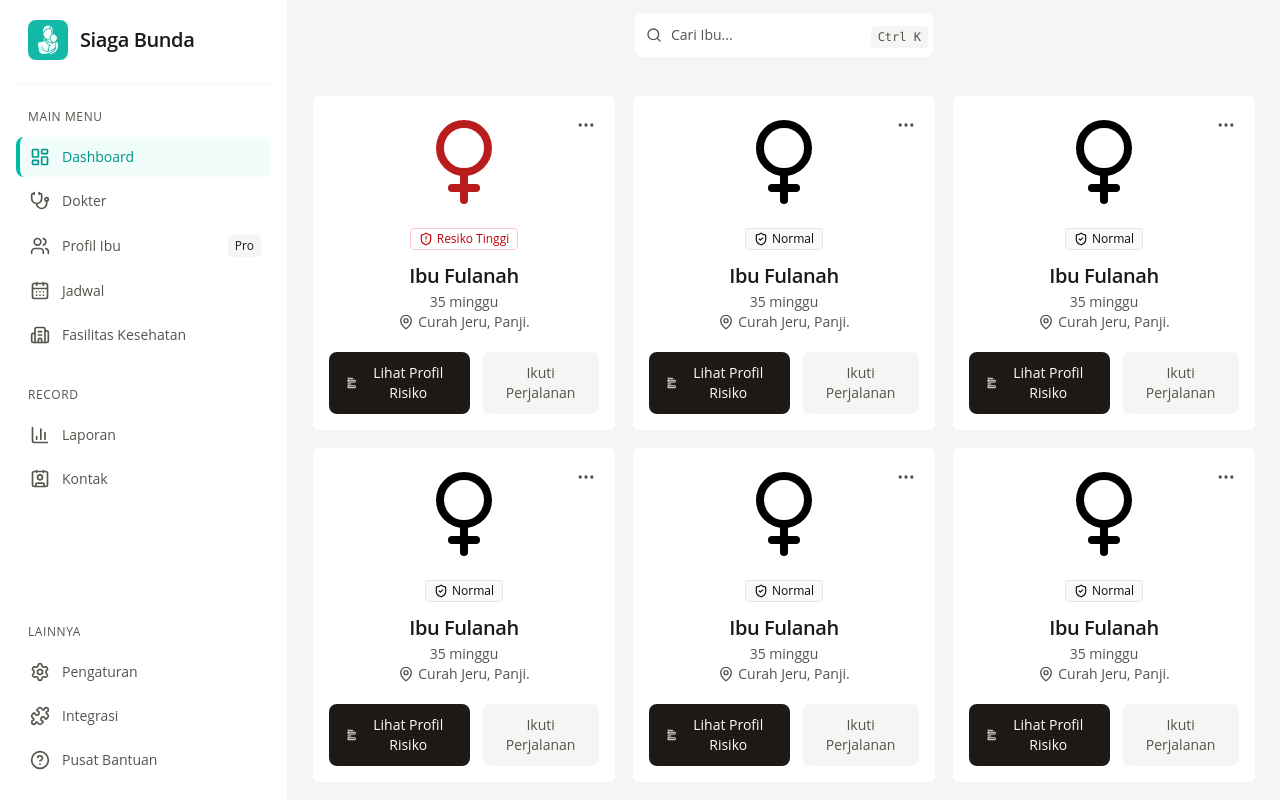
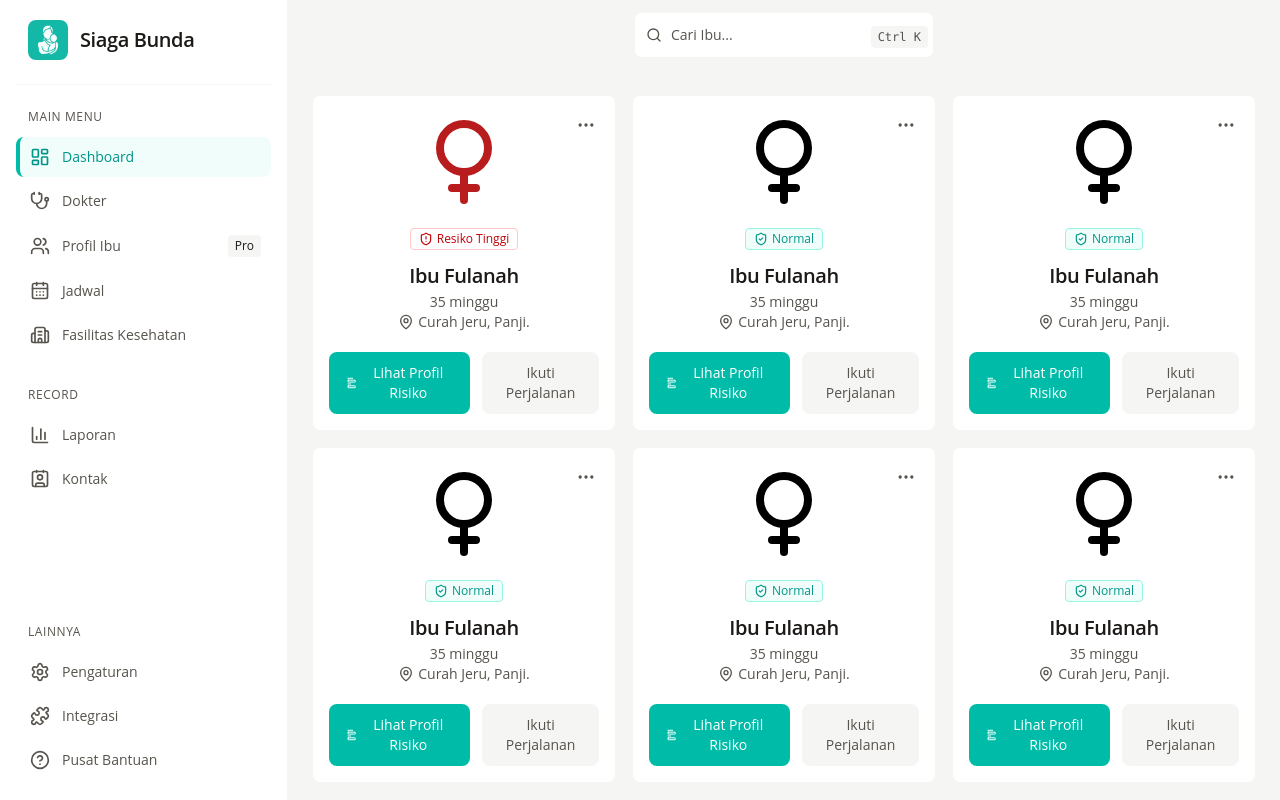
Before and after one commit to stywn93/siaga-bunda-fb, a React (Vite) app: page / in a window 1280 px wide. Shown: the top 800 px of the page. Built offline with nearby package versions, Linux system fonts and the light colour scheme.

Commit message:
Update Sidebar component styles for improved UI consistency; adjust color variables in CSS

```diff
--- a/src/components/Sidebar.tsx
+++ b/src/components/Sidebar.tsx
@@ -23,33 +23,33 @@ function Sidebar() {
                             <p className="px-3 text-xs font-medium uppercase tracking-wider text-body">Main Menu</p>
                             <ul className="mt-3 space-y-1 font-medium">
                                 <li>
-                                    <a href="#" className="relative flex items-center gap-3 rounded-base border-s-4 border-teal-500 bg-teal-50 px-2.5 py-2.5 text-sm font-medium text-teal-600">
+                                    <a href="#" className="relative flex items-center gap-3 rounded-base border-s-4 border-brand bg-brand-softer px-2.5 py-2.5 text-sm font-medium text-fg-brand">
                                         <LayoutDashboard className="h-5 w-5" />
                                         <span>Dashboard</span>
                                     </a>
                                 </li>
                                 <li>
                                     <a href="#" className="group flex items-center gap-3 rounded-base border-s-4 border-transparent px-2.5 py-2.5 text-sm font-medium text-body hover:bg-neutral-secondary-soft hover:text-heading">
-                                        <Stethoscope className="h-5 w-5 transition-colors group-hover:text-teal-600" />
+                                        <Stethoscope className="h-5 w-5 transition-colors group-hover:text-fg-brand" />
                                         <span>Dokter</span>
                                     </a>
                                 </li>
                                 <li>
                                     <a href="#" className="group flex items-center gap-3 rounded-base border-s-4 border-transparent px-2.5 py-2.5 text-sm font-medium text-body hover:bg-neutral-secondary-soft hover:text-heading">
-                                        <Users className="h-5 w-5 transition-colors group-hover:text-teal-600" />
+                                        <Users className="h-5 w-5 transition-colors group-hover:text-fg-brand" />
                                         <span className="flex-1">Profil Ibu</span>
                                         <span className="rounded-sm border border-default-medium bg-neutral-secondary-medium px-1.5 py-0.5 text-xs font-medium text-heading">Pro</span>
                                     </a>
                                 </li>
                                 <li>
                                     <a href="#" className="group flex items-center gap-3 rounded-base border-s-4 border-transparent px-2.5 py-2.5 text-sm font-medium text-body hover:bg-neutral-secondary-soft hover:text-heading">
-                                        <CalendarDays className="h-5 w-5 transition-colors group-hover:text-teal-600" />
+                                        <CalendarDays className="h-5 w-5 transition-colors group-hover:text-fg-brand" />
                                         <span>Jadwal</span>
                                     </a>
                                 </li>
                                 <li>
                                     <a href="#" className="group flex items-center gap-3 rounded-base border-s-4 border-transparent px-2.5 py-2.5 text-sm font-medium text-body hover:bg-neutral-secondary-soft hover:text-heading">
-                                        <Building2 className="h-5 w-5 transition-colors group-hover:text-teal-600" />
+                                        <Building2 className="h-5 w-5 transition-colors group-hover:text-fg-brand" />
                                         <span>Fasilitas Kesehatan</span>
                                     </a>
                                 </li>
@@ -61,13 +61,13 @@ function Sidebar() {
                             <ul className="mt-3 space-y-1 font-medium">
                                 <li>
                                     <a href="#" className="group flex items-center gap-3 rounded-base border-s-4 border-transparent px-2.5 py-2.5 text-sm font-medium text-body hover:bg-neutral-secondary-soft hover:text-heading">
-                                        <BarChart3 className="h-5 w-5 transition-colors group-hover:text-teal-600" />
+                                        <BarChart3 className="h-5 w-5 transition-colors group-hover:text-fg-brand" />
                                         <span>Laporan</span>
                                     </a>
                                 </li>
                                 <li>
                                     <a href="#" className="group flex items-center gap-3 rounded-base border-s-4 border-transparent px-2.5 py-2.5 text-sm font-medium text-body hover:bg-neutral-secondary-soft hover:text-heading">
-                                        <Contact className="h-5 w-5 transition-colors group-hover:text-teal-600" />
+                                        <Contact className="h-5 w-5 transition-colors group-hover:text-fg-brand" />
                                         <span>Kontak</span>
                                     </a>
                                 </li>
@@ -79,19 +79,19 @@ function Sidebar() {
                             <ul className="mt-3 space-y-1 font-medium">
                                 <li>
                                     <a href="#" className="group flex items-center gap-3 rounded-base border-s-4 border-transparent px-2.5 py-2.5 text-sm font-medium text-body hover:bg-neutral-secondary-soft hover:text-heading">
-                                        <Settings className="h-5 w-5 transition-colors group-hover:text-teal-600" />
+                                        <Settings className="h-5 w-5 transition-colors group-hover:text-fg-brand" />
                                         <span>Pengaturan</span>
                                     </a>
                                 </li>
                                 <li>
                                     <a href="#" className="group flex items-center gap-3 rounded-base border-s-4 border-transparent px-2.5 py-2.5 text-sm font-medium text-body hover:bg-neutral-secondary-soft hover:text-heading">
-                                        <Puzzle className="h-5 w-5 transition-colors group-hover:text-teal-600" />
+                                        <Puzzle className="h-5 w-5 transition-colors group-hover:text-fg-brand" />
                                         <span>Integrasi</span>
                                     </a>
                                 </li>
                                 <li>
                                     <a href="#" className="group flex items-center gap-3 rounded-base border-s-4 border-transparent px-2.5 py-2.5 text-sm font-medium text-body hover:bg-neutral-secondary-soft hover:text-heading">
-                                        <CircleHelp className="h-5 w-5 transition-colors group-hover:text-teal-600" />
+                                        <CircleHelp className="h-5 w-5 transition-colors group-hover:text-fg-brand" />
                                         <span>Pusat Bantuan</span>
                                     </a>
                                 </li>
--- a/src/index.css
+++ b/src/index.css
@@ -3,6 +3,19 @@
 
 @plugin "flowbite/plugin";
 @source "../node_modules/flowbite";
+
+@theme inline {
+  --color-fg-brand-subtle: var(--color-teal-200);
+  --color-fg-brand: var(--color-teal-600);
+  --color-fg-brand-strong: var(--color-teal-700);
+  --color-brand-softer: var(--color-teal-50);
+  --color-brand-soft: var(--color-teal-100);
+  --color-brand: var(--color-teal-500);
+  --color-brand-medium: var(--color-teal-200);
+  --color-brand-strong: var(--color-teal-600);
+  --color-brand-subtle: var(--color-teal-200);
+  --color-brand-light: var(--color-teal-600);
+}
 
 @layer base {
   html {
```
